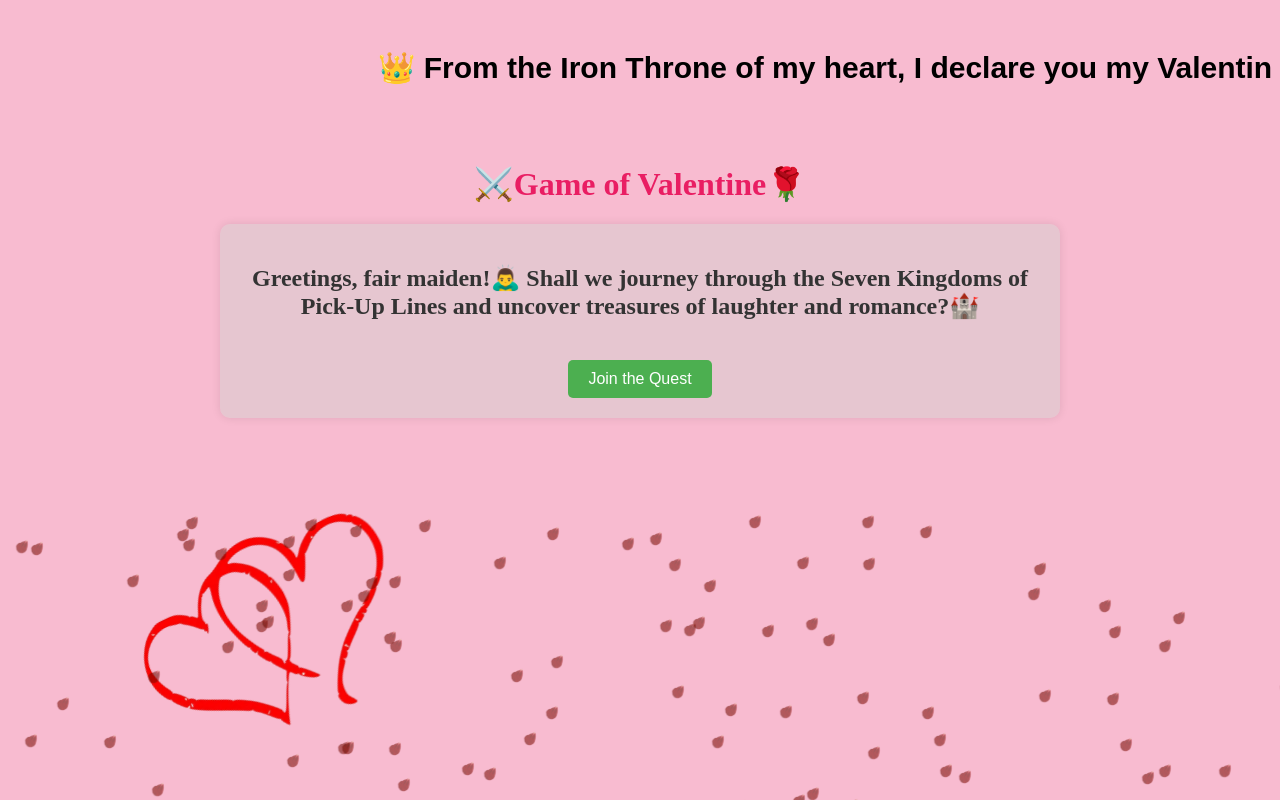
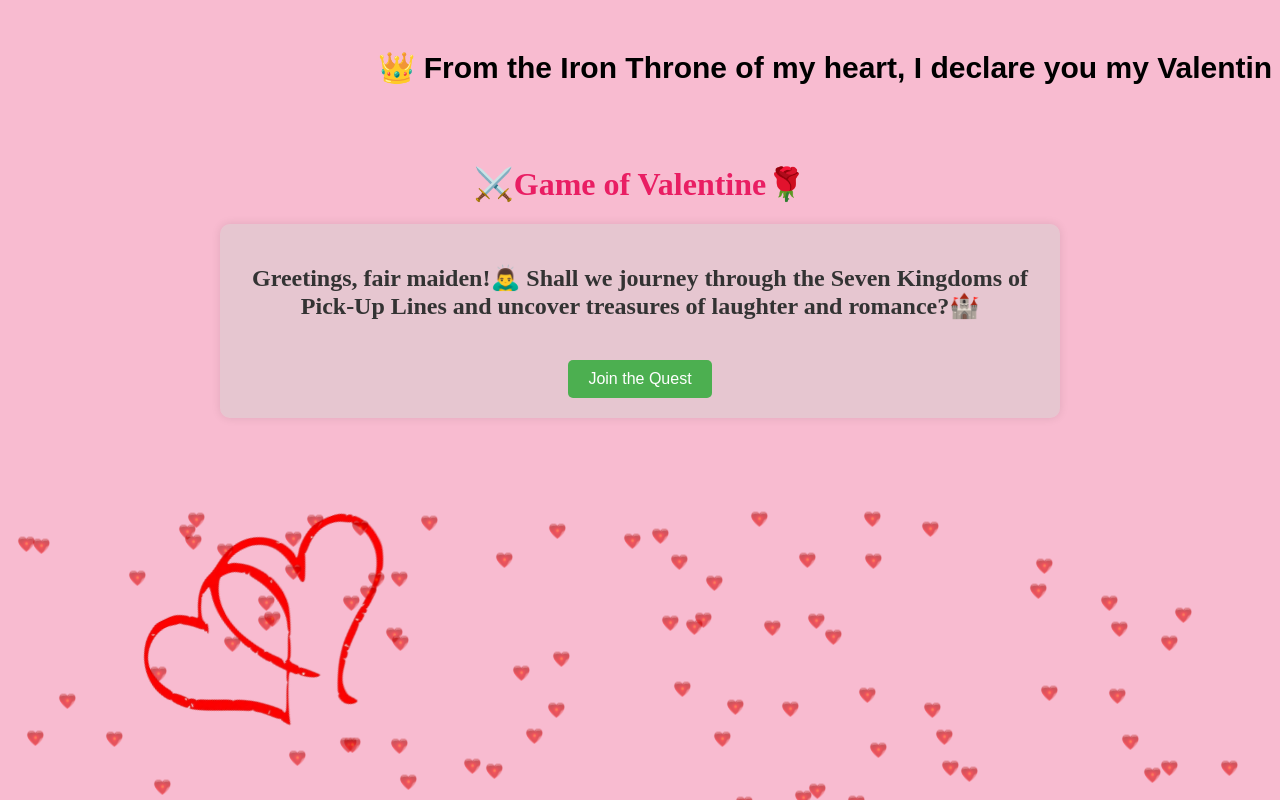
Before and after one commit to mparajuli/valentine-react-app, a React (Vite) app: page / in a window 1280 px wide. Shown: the top 800 px of the page. Built offline with nearby package versions, Linux system fonts and the light colour scheme.

Commit message:
Add HeartImage

```diff
--- a/src/App.jsx
+++ b/src/App.jsx
@@ -2,7 +2,7 @@
 import Navbar from "./Navbar/Navbar.jsx";
 import PickUpLines from "./PickUpLines/PickUpLines.jsx";
 import Proposal from "./Proposal/Proposal.jsx";
-import RosePetal from "./RosePetal/RosePetal.jsx";
+import HeartImage from "./HeartImage/HeartImage.jsx";
 import loveImage from "./assets/love.png";
 import VirtualGift from "./VirtualGift/VirtualGift.jsx";
 import "./App.css";
@@ -34,7 +34,7 @@
 
   // Create an array of rose petal components with random positions
   const rosePetals = Array.from({ length: numPetals }, (_, index) => (
-    <RosePetal key={index} position={getRandomPosition()} />
+    <HeartImage key={index} position={getRandomPosition()} />
   ));
 
   return (
--- a/src/RosePetal/RosePetal.css
+++ b/src/HeartImage/HeartImage.css
@@ -1,14 +1,14 @@
-.rose-petal {
+.heart-image {
   position: absolute;
-  width: 20px;
-  height: 20px;
-  background-image: url("../assets/rose_petal.png");
+  width: 22px;
+  height: 15px;
+  background-image: url("../assets/heart.png");
   background-size: cover;
   z-index: 0; /* Set z-index to position petals behind other content */
-  animation: falling-petal 10s linear infinite;
+  animation: falling-image 10s linear infinite;
 }
 
-@keyframes falling-petal {
+@keyframes falling-image {
   0% {
     transform: translateY(-10vh);
     opacity: 0;
--- /dev/null
+++ b/src/HeartImage/HeartImage.jsx
@@ -0,0 +1,26 @@
+import PropTypes from "prop-types";
+import "./HeartImage.css";
+
+function HeartImage({ position }) {
+  const style = {
+    top: position.y,
+    left: position.x,
+  };
+
+  return <div className="heart-image" style={style}></div>;
+}
+
+// Prop types validation
+HeartImage.propTypes = {
+  position: PropTypes.shape({
+    x: PropTypes.number.isRequired,
+    y: PropTypes.number.isRequired,
+  }).isRequired,
+};
+
+// Default props
+HeartImage.defaultProps = {
+  position: { x: 0, y: 0 },
+};
+
+export default HeartImage;
--- a/src/PickUpLines/PickUpLines.jsx
+++ b/src/PickUpLines/PickUpLines.jsx
@@ -99,4 +99,9 @@
   onProposal: PropTypes.func.isRequired, // onProposal prop must be a function and is required
 };
 
+// Add default props
+PickUpLines.defaultProps = {
+  onProposal: () => {}, // Default function does nothing
+};
+
 export default PickUpLines;
--- a/src/Proposal/Proposal.jsx
+++ b/src/Proposal/Proposal.jsx
@@ -46,4 +46,9 @@
   onResponse: PropTypes.func.isRequired, // onResponse prop must be a function and is required
 };
 
+// Add default props
+Proposal.defaultProps = {
+  onResponse: () => {}, // Default function does nothing
+};
+
 export default Proposal;
--- a/src/RosePetal/RosePetal.jsx
+++ /dev/null
@@ -1,13 +0,0 @@
-import React from "react";
-import "./RosePetal.css";
-
-function RosePetal({ position }) {
-  const style = {
-    top: position.y,
-    left: position.x,
-  };
-
-  return <div className="rose-petal" style={style}></div>;
-}
-
-export default RosePetal;
--- a/src/Success/Success.jsx
+++ b/src/Success/Success.jsx
@@ -64,4 +64,9 @@
   onClose: PropTypes.func.isRequired, // onClose prop must be a function and is required
 };
 
+// Add default props
+Success.defaultProps = {
+  onClose: () => {}, // Default function does nothing
+};
+
 export default Success;
```
Also changed, not shown: src/assets/heart.png (added).
